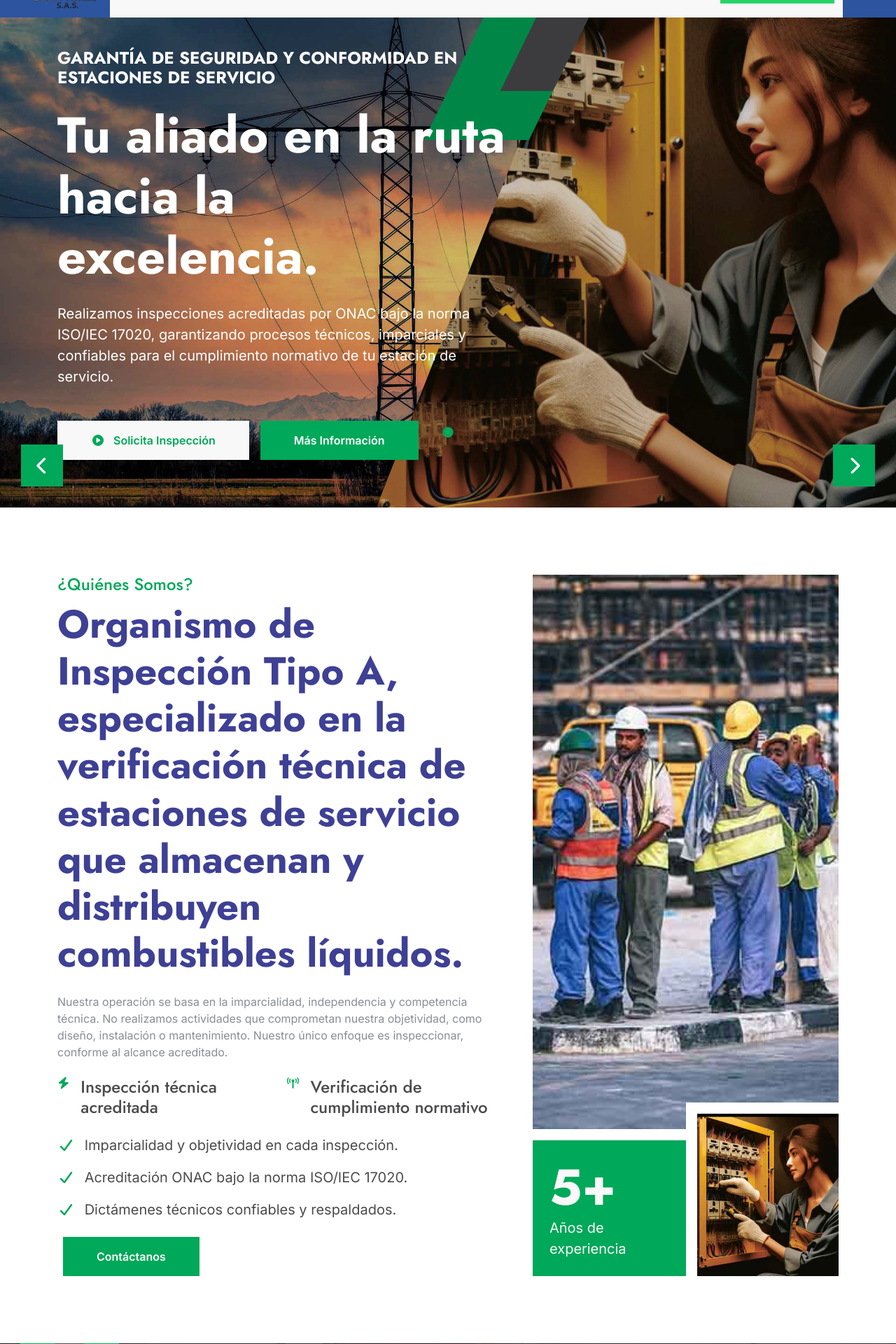
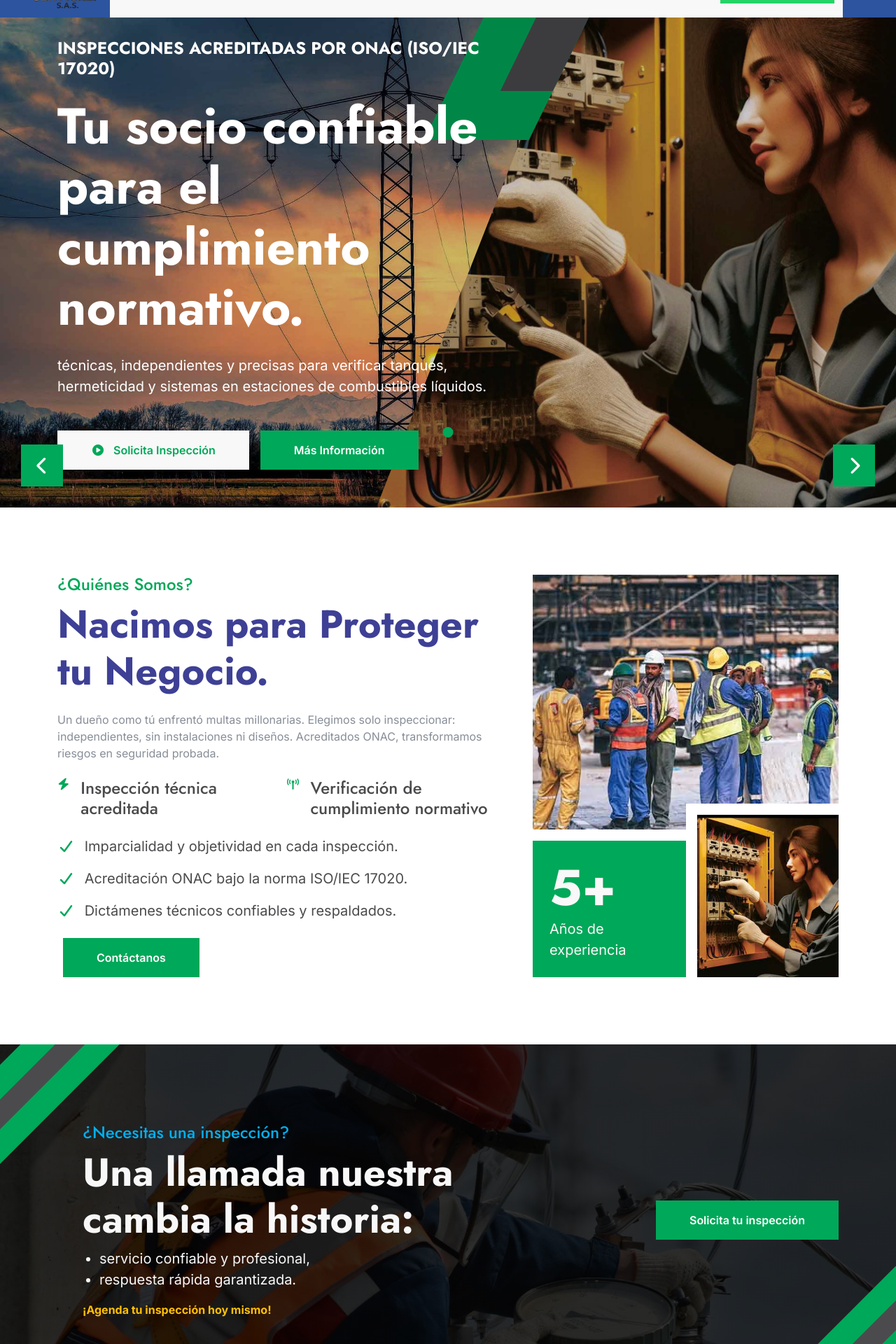
Before and after one commit to DaniP-Dev/Servi-Crep, a Next.js app: page / in a window 1280 px wide. Shown: the part 100-2020 px from the top of the page at 70% size. Built offline with nearby package versions, Linux system fonts and the light colour scheme.

Commit message:
text modified

```diff
--- a/src/components/home/About.tsx
+++ b/src/components/home/About.tsx
@@ -3,8 +3,8 @@ import Image from "next/image";
 
 const aboutTexts = {
   sectionTitle: "¿Quiénes Somos?",
-  sectionSubtitle: "Organismo de Inspección Tipo A, especializado en la verificación técnica de estaciones de servicio que almacenan y distribuyen combustibles líquidos.",
-  sectionDescription: "Nuestra operación se basa en la imparcialidad, independencia y competencia técnica. No realizamos actividades que comprometan nuestra objetividad, como diseño, instalación o mantenimiento. Nuestro único enfoque es inspeccionar, conforme al alcance acreditado.",
+  sectionSubtitle: "Nacimos para Proteger tu Negocio.",
+  sectionDescription: "Un dueño como tú enfrentó multas millonarias. Elegimos solo inspeccionar: independientes, sin instalaciones ni diseños. Acreditados ONAC, transformamos riesgos en seguridad probada.",
   features: [
     { icon: "fas fa-bolt text-primary me-3", label: "Inspección técnica acreditada" },
     { icon: "fas fa-broadcast-tower text-primary me-3", label: "Verificación de cumplimiento normativo" }
--- a/src/components/home/Cta.tsx
+++ b/src/components/home/Cta.tsx
@@ -1,31 +1,50 @@
-
-import React from 'react';
+import { subtle } from "crypto";
+import React from "react";
 
 const ctaTexts = {
   subtitle: "¿Necesitas una inspección?",
-  title: "Cumple con la normatividad y garantiza la seguridad de tu estación de servicio.",
+  title: "Una llamada nuestra cambia la historia:",
+  subtle1: "servicio confiable y profesional,",
+  subtle2: "respuesta rápida garantizada.",
+  textCta: "¡Agenda tu inspección hoy mismo!",
   cta: {
     label: "Solicita tu inspección",
-    href: "/contacto"
-  }
+    href: "/contacto",
+  },
 };
 
 const Cta = () => {
   return (
-        <div className="container-fluid banner py-5" >
+    <div className="container-fluid banner py-5">
       <div className="banner-design-1"></div>
       <div className="banner-design-2"></div>
       <div className="container py-5">
-                <div className="row g-5">
-                    <div className="col-lg-8">
+        <div className="row  ms-4 mt-3">
+          <div className="col-lg-8 ">
             <div className="">
               <h4 className="text-info">{ctaTexts.subtitle}</h4>
               <h1 className="display-4 text-light mb-0">{ctaTexts.title}</h1>
+              <ul className="mt-2 mb-0 ps-4" style={{ listStyleType: "disc" }}>
+                <li className="text-light fs-5 font-semibold">
+                  {ctaTexts.subtle1}
+                </li>
+                <li className="text-light fs-5 font-semibold">
+                  {ctaTexts.subtle2}
+                </li>
+              </ul>
+              <div className="mt-3">
+                <span className="fw-bold text-warning">{ctaTexts.textCta}</span>
+              </div>
             </div>
           </div>
           <div className="col-lg-4">
             <div className="d-flex align-items-center justify-content-lg-end h-100">
-                            <a className="btn btn-primary py-3 px-4 px-md-5 ms-2" href={ctaTexts.cta.href}>{ctaTexts.cta.label}</a>
+              <a
+                className="btn btn-primary py-3 px-4 px-md-5 ms-2"
+                href={ctaTexts.cta.href}
+              >
+                {ctaTexts.cta.label}
+              </a>
             </div>
           </div>
         </div>
--- a/src/components/home/Hero.tsx
+++ b/src/components/home/Hero.tsx
@@ -1,6 +1,5 @@
 "use client";
 import React, { useState, useEffect } from "react";
-
 
 const heroTexts = {
   slides: [
@@ -8,19 +7,18 @@ const heroTexts = {
       id: 1,
       bgClass: "hero-bg-half-1",
       shapeClass: "hero-shape-1",
-      subtitle: "Garantía de Seguridad y Conformidad en Estaciones de Servicio",
-      title: "Tu aliado en la ruta hacia la excelencia.",
-      description:
-        "Realizamos inspecciones acreditadas por ONAC bajo la norma ISO/IEC 17020, garantizando procesos técnicos, imparciales y confiables para el cumplimiento normativo de tu estación de servicio.",
-    }
+      subtitle: "Inspecciones acreditadas por ONAC (ISO/IEC 17020)",
+      title: "Tu socio confiable para el cumplimiento normativo.",
+      description: "técnicas, independientes y precisas para verificar tanques, hermeticidad y sistemas en estaciones de combustibles líquidos.",
+    },
   ],
   buttonVideo: {
     label: "Solicita Inspección",
-    iconClass: "fas fa-play-circle me-2"
+    iconClass: "fas fa-play-circle me-2",
   },
   buttonLearn: {
-    label: "Más Información"
-  }
+    label: "Más Información",
+  },
 };
 
 const Hero = () => {
@@ -33,7 +31,7 @@ const Hero = () => {
     }, 5000);
 
     return () => clearInterval(interval);
-  // eslint-disable-next-line react-hooks/exhaustive-deps
+    // eslint-disable-next-line react-hooks/exhaustive-deps
   }, []);
 
   const nextSlide = () => {
@@ -41,7 +39,9 @@ const Hero = () => {
   };
 
   const prevSlide = () => {
-    setCurrentSlide((prev) => (prev - 1 + heroTexts.slides.length) % heroTexts.slides.length);
+    setCurrentSlide(
+      (prev) => (prev - 1 + heroTexts.slides.length) % heroTexts.slides.length,
+    );
   };
 
   return (
@@ -70,18 +70,15 @@ const Hero = () => {
                     <h4 className="text-white text-uppercase fw-bold mb-4">
                       {slide.subtitle}
                     </h4>
-                    <h1 className="display-2 text-white mb-4">
-                      {slide.title}
-                    </h1>
-                    <p className="mb-5 fs-5">
-                      {slide.description}
-                    </p>
+                    <h1 className="display-2 text-white mb-4">{slide.title}</h1>
+                    <p className="mb-5 fs-5">{slide.description}</p>
                     <div className="d-flex justify-content-center justify-content-md-start shrink-0 mb-4">
                       <a
                         className="btn btn-light py-3 px-4 px-md-5 me-2"
                         href="#"
                       >
-                        <i className={heroTexts.buttonVideo.iconClass}></i> {heroTexts.buttonVideo.label}
+                        <i className={heroTexts.buttonVideo.iconClass}></i>{" "}
+                        {heroTexts.buttonVideo.label}
                       </a>
                       <a
                         className="btn btn-primary py-3 px-4 px-md-5 ms-2"
--- a/src/components/home/OurProjects.tsx
+++ b/src/components/home/OurProjects.tsx
@@ -4,8 +4,8 @@ import Image from "next/image";
 
 const ourProjectsTexts = {
   sectionTitle: "Proyectos Destacados",
-  sectionSubtitle: "Así trabajamos en la inspección de estaciones de servicio",
-  sectionDescription: "Conoce algunos de nuestros procesos y casos de éxito en la verificación técnica acreditada.",
+  sectionSubtitle: "De Crisis a Éxito Verificado.",
+  sectionDescription: "Con nuestra verificación imparcial, Explora casos reales: antes/después de inspecciones que protegen tu legado.",
   tabs: [
     {
       id: 1,
```
Lines whose indentation alone changed are shown as unchanged.
